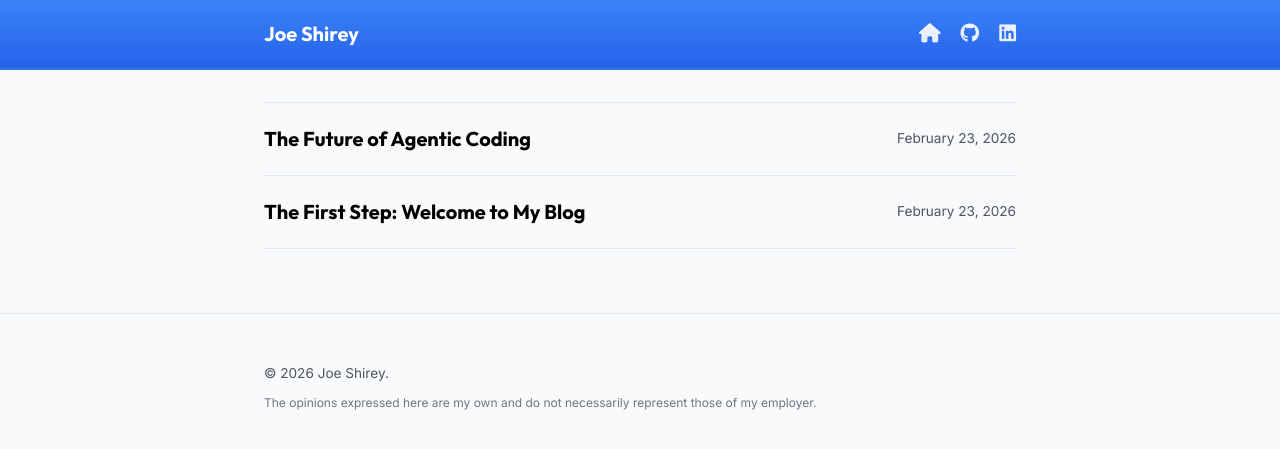
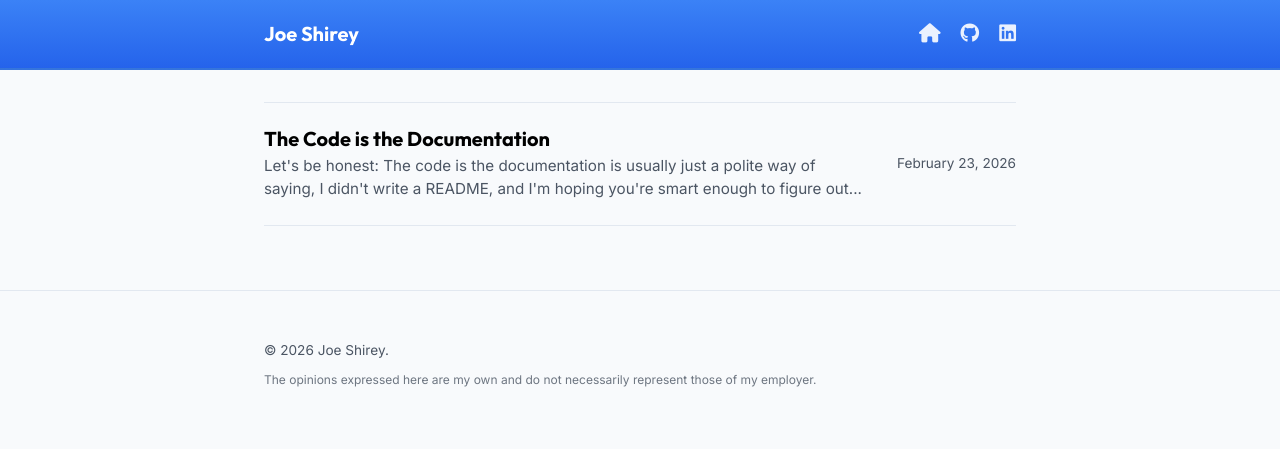
Before and after one commit to joeshirey/joeshirey.github.io, a Jekyll site: the page built from index.md, in a window 1280 px wide. Shown: the top 449 px of the page. Built offline with Jekyll 4.4.1, drawn with Linux system fonts in a browser that asks for light colours; part of the change alters nothing that is shown.

Commit message:
feat: Replace previous blog posts with 'The Code is the Documentation', add a favicon and hero image, and update post listing styles to display excerpts.

```diff
--- a/_layouts/default.html
+++ b/_layouts/default.html
@@ -6,6 +6,7 @@
   <meta http-equiv="X-UA-Compatible" content="IE=edge">
   <meta name="viewport" content="width=device-width, initial-scale=1">
   <title>{{ page.title | default: site.title }}</title>
+  <link rel="icon" href="/favicon.svg" type="image/svg+xml">
   <link rel="stylesheet" href="{{ '/assets/css/main.css?v=' | append: site.github.build_revision | relative_url }}">
   <link rel="stylesheet" href="https://cdnjs.cloudflare.com/ajax/libs/font-awesome/6.5.1/css/all.min.css">
   {% seo %}
--- /dev/null
+++ b/_posts/2026-02-23-the-code-is-the-documentation.md
@@ -0,0 +1,64 @@
+---
+layout: post
+title: "The Code is the Documentation"
+date: 2026-02-23
+excerpt: "Let's be honest: The code is the documentation is usually just a polite way of saying, I didn't write a README, and I'm hoping you're smart enough to figure out my nested ternary operators."
+---
+
+![Hero Image](/assets/images/code-documentation-hero.jpg)
+
+Let’s be honest: "The code is the documentation" is usually just a polite way of saying, "I didn’t write a README, and I’m hoping you’re smart enough to figure out my nested ternary operators."
+
+We’ve all been there. You jump into a repo and the `/docs` folder is a ghost town of `.md` files that describe a version of the system that hasn't existed since it was first written. This is documentation rot. It’s the friction that slows down every PR, every onboarding session, and every cross-team sync.
+
+Even if you’re skeptical about agentic coding - the idea of an AI autonomously making logic changes to your codebase - there is a massive middle ground: using AI to kill the friction of documentation. You aren't giving an AI free reign over your code; you're just making it handle the descriptive overhead that humans usually skip.
+
+## THE HUMAN SIDE OF TECHNICAL DOCS
+
+We don't just write docs to satisfy a linter. Accurate, living documentation is the bridge between the black box of the code and the humans surrounding it:
+
+*   **Onboarding**: It’s the difference between a new engineer shipping on day two or spending a week just poking around.
+*   **Non-Technical Stakeholders**: Clear docs allow PMs, designers, and Ops to understand the what and where without needing to shoulder-tap you every twenty minutes.
+*   **Code Validation**: Sometimes, seeing the AI describe your code back to you is the best way to realize, "Wait, that’s not actually what I intended that function to do." It’s a review session that writes itself.
+
+## THE SETUP: GEMINI CLI & ANTIGRAVITY
+
+I’ve been leaning on two tools for my development these days: [Gemini CLI](https://github.com/google/gemini-cli) for terminal work and [Antigravity](https://antigravity.google/) for staying in the flow of the IDE. Both allow for custom workflows, essentially recipes that tell the AI: "Stop guessing and follow this specific process."
+
+### 1. THE TERMINAL APPROACH: GEMINI CLI
+
+I wrote a [custom slash command](https://geminicli.com/docs/cli/custom-commands/) called `/update-docs`. Instead of me staring at a blank file, I run this, and the CLI scans my recent changes and updates the documentation based on the actual logic in the files.
+
+You can install this globally (by dropping the config into `~/.gemini/commands/`) or keep it project-centric (checking it into your project root at `./gemini/commands/`). Check out my [`update-docs.toml`](https://github.com/joeshirey/AgenticCodingHelperTemplates/blob/main/gemini-cli/commands/update-docs.toml) as an example you can fork and modify for your own setup.
+
+### 2. THE IDE APPROACH: ANTIGRAVITY
+
+When I’m in the flow, I use Antigravity’s [workflows](https://antigravity.google/docs/rules-workflows) - markdown files that act as a flight plan for the AI agent. Just like the CLI, you have options:
+
+*   **Global Workflows**: Stored in `~/.gemini/antigravity/global_workflows/`, these are available across every project you open.
+*   **Project Workflows**: Stored in your workspace at `.agent/workflows/`, these allow you to define rules specific to that repo's tech stack or documentation style.
+
+I use this [`/update-docs`](https://github.com/joeshirey/AgenticCodingHelperTemplates/blob/main/antigravity/global_workflows/update-docs.md) workflow as an example to keep my docs reconciled with my code.
+
+## TAILORING TO YOUR STANDARDS
+
+The best part of this approach is its flexibility. While I have my own preferences for what a project needs, you can tailor these tools to any documentation standard. For example, my workflows often handle:
+
+*   **PRD (Product Requirements Document)**: This defines what is being built and why. It’s the source of truth for features and user needs.
+*   **TDD (Technical Design Document)**: This is the blueprint for how it will be built. It outlines architecture, data models, and component interactions.
+
+Because these templates are customizable, you can also include things like `DEPLOYMENT.md` or even Mermaid diagrams. Letting the AI read the code and draw the diagram keeps your architecture visuals from becoming obsolete.
+
+## SET IT AND FORGET IT: AUTOMATED WORKFLOWS
+
+If you want to reach "Doc Nirvana," don't even make running the command a manual step. You can integrate these CLI commands directly into your automation pipelines.
+
+Whether you trigger the update as part of a local commit script or as a step in your CI/CD pipeline, the goal is the same: your documentation should be updated automatically every time the code changes. This ensures that the documentation is never an afterthought, it’s a byproduct of the commit itself.
+
+## ELIMINATING THE TOIL
+
+If you find this approach useful, you may find other workflows that can automate your specific technical toil. Letting an AI write your docs isn't about giving up control; it’s about automating the part of your job that creates the most friction.
+
+By defining these workflows -whether it's through a `.toml` file in the CLI or a `.md` workflow in Antigravity - you’re building a "Doc-as-Code" pipeline that actually stays current. You’re not trusting the AI to invent logic; you’re just asking it to describe the logic you already wrote.
+
+At the end of the day, the documentation rot is gone, and you get to go back to writing the code you actually care about.
--- a/_posts/2026-02-23-the-future-of-agentic-coding.md
+++ /dev/null
@@ -1,17 +0,0 @@
----
-layout: post
-title: "The Future of Agentic Coding"
-date: 2026-02-23 12:00:00 -0800
-categories: artificial-intelligence
----
-
-In the rapidly evolving landscape of software development, **agentic coding** is emerging as a transformative paradigm. Unlike traditional autocomplete tools, AI agents are beginning to understand intent, manage complex workflows, and collaborate with developers in ways previously unimagined.
-
-## Why Agents Matter
-
-Agents aren't just writing code; they are:
-- **Planning**: Breaking down complex requests into manageable tasks.
-- **Executing**: Writing, testing, and debugging code autonomously.
-- **Verifying**: Ensuring that the final output matches the user's requirements and design standards.
-
-Stay tuned as we explore how these digital collaborators are shaping the future of the web.
--- a/_posts/2026-02-23-welcome-to-my-blog.md
+++ /dev/null
@@ -1,30 +0,0 @@
----
-layout: post
-title: "The First Step: Welcome to My Blog"
-date: 2026-02-23
-excerpt: "Welcome to my corner of the internet. Here's a brief look at what I hope to share and build in this space."
----
-
-![Welcome Hero](/assets/images/welcome-hero.png)
-
-Every journey begins with a single step, and for me, this blog is that step into a more public exploration of technology, design, and leadership.
-
-## Why a Blog?
-
-In an age of fleeting social media posts and rapid-fire updates, I've found myself craving a space for more thoughtful, long-form reflection. This site is intended to be that space—a digital garden where I can plant ideas, nurture them over time, and share the fruits of my labor with anyone interested in the craft of building things.
-
-## What to Expect
-
-I'll be covering a variety of topics here, but you can expect a few recurring themes:
-- **Software Engineering**: Diving deep into modern architectures, clean code, and emerging technologies.
-- **Design & User Experience**: Exploring how we create interfaces that don't just work, but feel right.
-- **Leadership & Growth**: Sharing lessons learned from leading teams and managing products.
-
-## The Design
-
-You might notice that this site is built with a focus on simplicity and premium aesthetics. I believe that the environment in which we consume information deeply affects how we process it. That's why I've opted for a clean, glassmorphism-inspired design with high-quality typography and a focus on readability.
-
-Thank you for joining me on this journey. I'm excited to see where it leads.
-
-Stay curious,
-Joe
--- a/assets/css/main.css
+++ b/assets/css/main.css
@@ -149,6 +149,18 @@ header nav {
     text-decoration: none;
 }
 
+.post-entry .post-info {
+    flex-grow: 1;
+}
+
+.post-entry .excerpt {
+    font-size: 0.95rem;
+    color: var(--text-secondary);
+    margin-top: 0.25rem;
+    line-height: 1.5;
+    max-width: 600px;
+}
+
 .post-entry .date {
     font-size: 0.85rem;
     color: var(--text-secondary);
@@ -184,6 +196,16 @@ header nav {
     margin-bottom: 1.75rem;
 }
 
+.post-content ul,
+.post-content ol {
+    margin-bottom: 1.75rem;
+    padding-left: 1.25rem;
+}
+
+.post-content li {
+    margin-bottom: 0.5rem;
+}
+
 .post-content h2 {
     margin: 2.5rem 0 1rem;
     font-size: 1.75rem;
--- a/index.md
+++ b/index.md
@@ -9,7 +9,12 @@ title: Joe Shirey | Writing
     <div class="posts-list">
         {% for post in site.posts %}
             <div class="post-entry">
-                <h2><a href="{{ post.url | relative_url }}">{{ post.title }}</a></h2>
+                <div class="post-info">
+                    <h2><a href="{{ post.url | relative_url }}">{{ post.title }}</a></h2>
+                    {% if post.excerpt %}
+                        <p class="excerpt">{{ post.excerpt | strip_html | truncatewords: 30 }}</p>
+                    {% endif %}
+                </div>
                 <span class="date">{{ post.date | date: "%B %-d, %Y" }}</span>
             </div>
         {% endfor %}
```
Also changed, not shown: assets/images/code-documentation-hero.jpg (added), favicon.svg (added).
